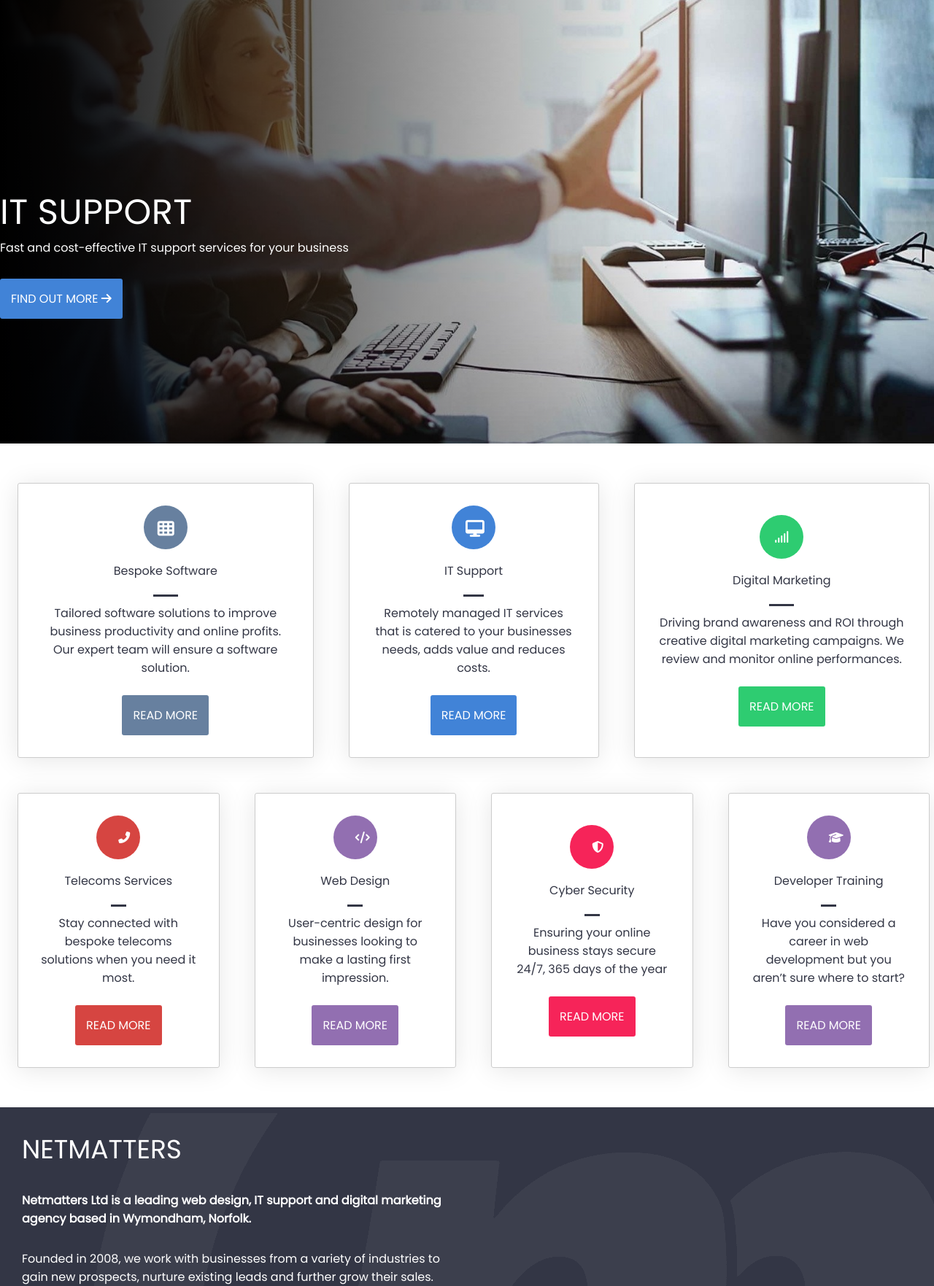
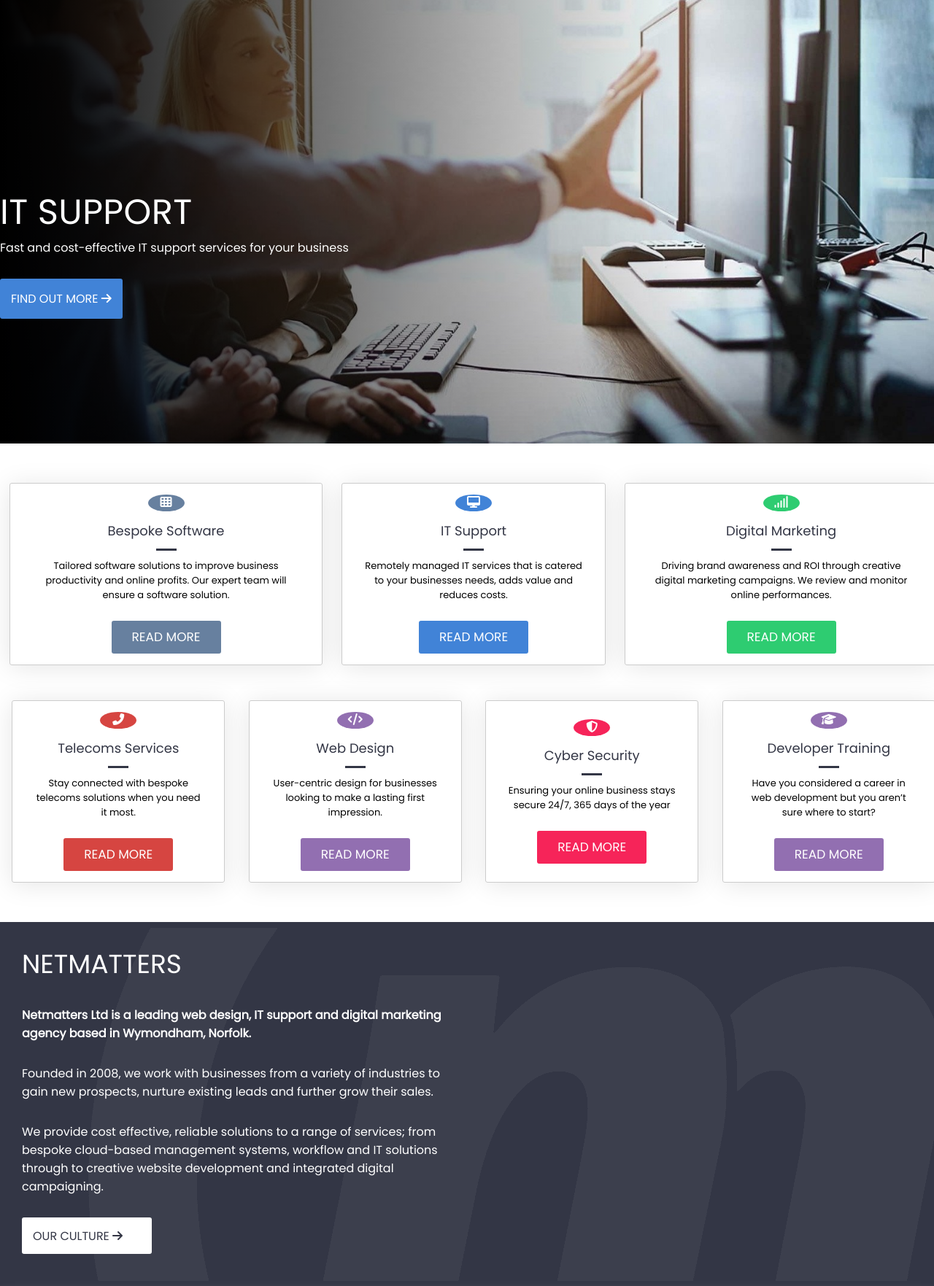
Before and after one commit to Orctooth/PHP_Reflection, a PHP site: page / in a window 1280 px wide. Shown: the part 224-1987 px from the top of the page at 73% size. Run offline with PHP 8.4, Linux system fonts and the light colour scheme; some libraries are stand-ins or nearby versions.

Commit message:
nav cards still need some work

```diff
--- a/css/styles.css
+++ b/css/styles.css
@@ -313,10 +313,19 @@ body {
 .navbar > .tab-wrapper > .bar-child > .dd-background {
   display: none;
   padding: 22px 0px;
-  z-index: 9;
+  z-index: 10;
   position: absolute;
   top: 100%;
   width: 200vw;
+}
+@media screen and (-ms-high-contrast: active), (-ms-high-contrast: none) {
+  .navbar > .tab-wrapper > .bar-child > .dd-background {
+    left: 100%;
+    right: 0%;
+    top: 100%;
+    bottom: 0%;
+    width: 400vw;
+  }
 }
 .navbar > .tab-wrapper > .bar-child > .drop-down {
   display: none;
@@ -508,67 +517,82 @@ body {
   padding: 30px 30px;
   display: flex;
   flex-direction: column;
-  max-width: 100%;
-  height: auto;
+  height: 250px;
   position: relative;
   box-shadow: 0 3px 35px rgba(0, 0, 0, 0.1);
   text-align: center;
   border: 1px solid #ccc;
   border-radius: 3px;
-  margin: 1.5rem 1.5rem;
-}
-.nav-cards > .xl-row-nav > .card-nav > h3, .nav-cards > .xl-row-nav > .card-nav p, .nav-cards .xxl-row-nav .lg-row-nav > .card-nav > h3, .nav-cards .xxl-row-nav .lg-row-nav > .card-nav p {
+  margin: 1.5rem 0.8rem;
+}
+.nav-cards > .xl-row-nav > .card-nav > p, .nav-cards .xxl-row-nav .lg-row-nav > .card-nav > p {
+  font-size: 0.8125rem;
+}
+.nav-cards > .xl-row-nav > .card-nav > h2, .nav-cards .xxl-row-nav .lg-row-nav > .card-nav > h2 {
+  position: relative;
+  font-size: 1.125rem;
+  padding-bottom: 17px;
+  margin: 0 0 11px;
+  font-weight: 200;
   color: #333645;
-  font-weight: 400;
-}
-.nav-cards > .xl-row-nav > .card-nav:hover > p, .nav-cards > .xl-row-nav > .card-nav:hover h3, .nav-cards .xxl-row-nav .lg-row-nav > .card-nav:hover > p, .nav-cards .xxl-row-nav .lg-row-nav > .card-nav:hover h3 {
-  color: #fff;
+  text-align: center;
+  line-height: 1.1;
+  display: block;
+}
+.nav-cards > .xl-row-nav > .card-nav > h2::after, .nav-cards .xxl-row-nav .lg-row-nav > .card-nav > h2::after {
+  position: absolute;
+  content: "";
+  bottom: 0;
+  left: 0;
+  right: 0;
+  margin: auto;
+  width: 28px;
+  height: 3px;
+  display: block;
+  background-color: #333645;
+}
+.nav-cards > .xl-row-nav > .card-nav:hover > p, .nav-cards > .xl-row-nav > .card-nav:hover h2, .nav-cards .xxl-row-nav .lg-row-nav > .card-nav:hover > p, .nav-cards .xxl-row-nav .lg-row-nav > .card-nav:hover h2 {
+  color: #fff;
+}
+.nav-cards > .xl-row-nav > .card-nav:hover > h2::after, .nav-cards .xxl-row-nav .lg-row-nav > .card-nav:hover > h2::after {
+  background-color: #fff;
 }
 .nav-cards > .xl-row-nav > .card-nav > .nav-icon-con, .nav-cards .xxl-row-nav .lg-row-nav > .card-nav > .nav-icon-con {
   border-radius: 50%;
-  width: 60px;
-  height: 60px;
+  width: 50px;
+  height: 100px;
   margin: 0 auto 17px;
   position: relative;
   text-align: center;
   vertical-align: middle;
-  font-size: 1.3rem;
-  line-height: 58px;
+  font-weight: 600;
+  line-height: 1.42857143;
 }
 .nav-cards > .xl-row-nav > .card-nav > .nav-icon-con > span > i, .nav-cards .xxl-row-nav .lg-row-nav > .card-nav > .nav-icon-con > span > i {
   position: absolute;
   top: 10px;
   left: 9px;
-  padding: 10px 10px;
-  font-size: 1.438rem;
-}
-.nav-cards > .xl-row-nav > .card-nav > h3, .nav-cards .xxl-row-nav .lg-row-nav > .card-nav > h3 {
-  align-self: center;
-  display: block;
-  padding-bottom: 20px;
-  position: relative;
-}
-.nav-cards > .xl-row-nav > .card-nav > hr, .nav-cards .xxl-row-nav .lg-row-nav > .card-nav > hr {
-  width: 10%;
-  height: 3px;
-  border: none;
-  color: #333645;
-  margin-bottom: 10px;
-  align-self: center;
-}
-.nav-cards > .xl-row-nav > .card-nav > button, .nav-cards .xxl-row-nav .lg-row-nav > .card-nav > button {
-  margin-top: 10px;
-  margin: 0 auto;
 }
 .nav-cards > .xl-row-nav > .card-nav > span, .nav-cards .xxl-row-nav .lg-row-nav > .card-nav > span {
   padding: 0px 30px;
   text-align: center;
 }
 .nav-cards > .xl-row-nav > .card-nav > .btn-nav, .nav-cards .xxl-row-nav .lg-row-nav > .card-nav > .btn-nav {
+  height: auto;
+  width: 150px;
+  line-height: 35px;
+  font-size: 1.063rem;
+  white-space: normal;
   border: none;
   color: #fff;
   border-radius: 3px;
-  padding: 15px 15px;
+  padding: 5px 15px;
+  display: block;
+  margin-bottom: 0;
+  font-weight: 400;
+  text-align: center;
+  cursor: pointer;
+  margin: 0 auto;
 }
 
 .bespoke, #btn-bespoke {
@@ -1388,7 +1412,6 @@ footer .footer-main .footer-content .social-con .button-container .linked-in:hov
   .xxl-row-nav {
     display: flex;
     flex-direction: row;
-    justify-content: stretch;
     margin: 45px auto;
   }
 
--- a/index.html
+++ b/index.html
@@ -235,12 +235,13 @@
                 <div class="card-nav card-bespoke">
 
                     <div class="nav-icon-con bespoke">
-                    <span style="color:#fff;">
-                        <i class="fas fa-th"></i>
-                    </span>
+                        <span>
+                            <span style="color:#fff;">
+                                <i class="fas fa-th"></i>
+                            </span>
+                        </span>
                     </div>
-                    <h3>Bespoke Software</h3>
-                    <hr class="spacer-rule">
+                    <h2>Bespoke Software</h2>
                     <p>Tailored software solutions to improve business productivity and online profits.
                         Our expert team will ensure a software solution.</p><br>
                     <button class="btn-nav" id="btn-bespoke">READ MORE</button>
@@ -252,13 +253,14 @@
 
                 <div class="card-nav card-IT">
                     <div class="nav-icon-con IT">
-                        <span style="color:#fff;">
-                            <i class="fas fa-desktop"></i>
+                        <span>
+                            <span style="color:#fff;">
+                                <i class="fas fa-desktop"></i>
+                            </span>
                         </span>
                     </div>
 
-                    <h3>IT Support</h3>
-                    <hr class="spacer-rule">
+                    <h2>IT Support</h2>
                     <p>Remotely managed IT services that is catered to your businesses needs, adds value and reduces costs.</p><br>
                     <button class="btn-nav" id="btn-IT">READ MORE</button>
                 </div>
@@ -271,11 +273,10 @@
                             <span style="color:#fff;">
                                 <i class="fas fa-signal"></i>
                             </span>
-                        </span><br>
+                        </span>
                     </div>
 
-                    <h3>Digital Marketing</h3>
-                    <hr class="spacer-rule">
+                    <h2>Digital Marketing</h2>
                     <p>Driving brand awareness and ROI through creative digital marketing campaigns. We review and monitor online performances.</p><br>
                     <button class="btn-nav" id="btn-marketing">READ MORE</button>
                 </div>
@@ -288,17 +289,14 @@
 
                     <div class="card-nav card-telecoms">
 
-                        <span class="nav-icon-con telecoms">
+                        <div class="nav-icon-con telecoms">
                             <span>
                                 <span style="color:#fff;">
                                     <i class="fas fa-phone-alt"></i>
                                 </span>
                             </span>
-                        </span>
-
-
-                        <h3>Telecoms Services</h3>
-                        <hr class="spacer-rule">
+                        </div>
+                        <h2>Telecoms Services</h2>
                         <p>Stay connected with bespoke telecoms solutions when you need it most.</p><br>
                         <button class="btn-nav" id="btn-telecoms">READ MORE</button>
                     </div>
@@ -307,17 +305,14 @@
 
                     <div class="card-nav card-web">
 
-                        <span class="nav-icon-con web-design">
+                        <div class="nav-icon-con web-design">
                             <span>
                                 <span style="color:#fff;">
                                     <i class="fas fa-code"></i>
                                 </span>
                             </span>
-                        </span>
-
-
-                        <h3>Web Design</h3>
-                        <hr class="spacer-rule">
+                        </div>
+                        <h2>Web Design</h2>
                         <p>User-centric design for businesses looking to make a lasting first impression.</p><br>
                         <button class="btn-nav" id="btn-web">READ MORE</button>
                     </div>
@@ -329,17 +324,14 @@
 
                     <div class="card-nav card-security">
 
-                        <span class="nav-icon-con security">
+                        <div class="nav-icon-con security">
                             <span>
                                 <span style="color:#fff;">
                                     <i class="fas fa-shield-alt"></i>
                                 </span>
                             </span>
-                        </span>
-
-
-                        <h3>Cyber Security</h3>
-                        <hr class="spacer-rule">
+                        </div>
+                        <h2>Cyber Security</h2>
                         <p>Ensuring your online business stays secure 24/7, 365 days of the year</p><br>
                         <button class="btn-nav" id="btn-security">READ MORE</button>
                     </div>
@@ -348,18 +340,16 @@
 
                     <div class="card-nav card-schools">
 
-                        <span class="nav-icon-con schools">
+                        <div class="nav-icon-con schools">
                             <span>
                                 <span style="color:#fff;">
                                     <i class="fas fa-graduation-cap"></i>
                                 </span>
                             </span>
 
-                        </span>
+                        </div>
 
-
-                        <h3>Developer Training</h3>
-                        <hr class="spacer-rule">
+                        <h2>Developer Training</h2>
                         <p>Have you considered a career in web development
                             but you aren’t sure where to start?</p><br>
                         <button class="btn-nav" id="btn-school">READ MORE</button>
--- a/scss/_media-queries.scss
+++ b/scss/_media-queries.scss
@@ -331,7 +331,7 @@
     .xxl-row-nav{
         display:flex;
         flex-direction: row;
-        justify-content: stretch;
+        //justify-content: stretch;
         margin: 45px auto;
     }
 
--- a/scss/styles.scss
+++ b/scss/styles.scss
@@ -309,10 +309,17 @@ $hamburger-types: (
             & > .dd-background{
                 display: none;
                 padding: 22px 0px;
-                z-index: 9;
+                z-index: 10;
                 position:absolute;
                 top: 100%;
                 width: 200vw;
+                @media screen and (-ms-high-contrast: active), (-ms-high-contrast: none) {
+                    left:100%;
+                    right:0%;
+                    top:100%;
+                    bottom:0%;
+                    width: 400vw;
+                }
             }
 
             & > .drop-down{
@@ -593,68 +600,70 @@ $hamburger-types: (
             padding: 30px 30px;
             display: flex;
             flex-direction: column;
-            max-width: 100%;
-            height: auto;
+            height: 250px;
             position: relative;
             box-shadow: 0 3px 35px rgb(0 0 0 / 10%);
             text-align: center;
             border: 1px solid #ccc;
             border-radius: 3px;
-            margin: 1.5rem 1.5rem;
-            & > h3, p{
+            margin: 1.5rem .8rem;
+
+            & >p{
+                font-size: .8125rem;
+            }
+            & > h2{
+                position: relative;
+                font-size: 1.125rem;
+                padding-bottom: 17px;
+                margin: 0 0 11px;
+                font-weight: 200;
                 color: #333645;
-                font-weight: 400;
+                text-align: center;
+                line-height: 1.1;
+                display: block;
+            }
+            & > h2::after{
+                position: absolute;
+                content: "";
+                bottom: 0;
+                left: 0;
+                right: 0;
+                margin: auto;
+                width: 28px;
+                height: 3px;
+                display: block;
+                background-color: $navy-ish;
             }
             &:hover{
                 //color: #fff;
-                & > p, h3{
+                & > p, h2{
                     color: #fff;
+                }
+
+                & > h2::after{
+                    background-color: #fff;
                 }
             }
 
             & > .nav-icon-con{
                 border-radius: 50%;
-                width: 60px;
-                height: 60px;
+                width: 50px;
+                height: 100px;
                 margin:0 auto 17px;
                 position:relative;
                 text-align: center;
                 vertical-align: middle;
-                font-size: 1.3rem;
-                line-height: 58px;
+                font-weight: 600;
+                line-height: 1.42857143;
                 & > span{
                     & > i{
                         position: absolute;
                         top: 10px;
                         left: 9px;
-                        padding: 10px 10px;
-                        font-size: 1.438rem;
+
                     }
                 }
 
-            }
-
-            & > h3{
-                align-self: center;
-                display: block;
-
-                padding-bottom: 20px;
-                position: relative;
-            }
-
-            & > hr{
-                width: 10%;
-                height: 3px;
-                border:none;
-                color: $navy-ish;
-                margin-bottom: 10px;
-                align-self: center;
-
-            }
-
-            &> button{
-                margin-top: 10px;
-                margin: 0 auto;
             }
 
             & > span{
@@ -663,10 +672,21 @@ $hamburger-types: (
             }
 
             & > .btn-nav{
+                height: auto;
+                width: 150px;
+                line-height: 35px;
+                font-size: 1.063rem;
+                white-space: normal;
                 border:none;
                 color: #fff;
                 border-radius: 3px;
-                padding: 15px 15px;
+                padding: 5px 15px;
+                display: block;
+                margin-bottom: 0;
+                font-weight: 400;
+                text-align: center;
+                cursor: pointer;
+                margin:0 auto;
             }
 
         }
```
Also changed, not shown: 1 other file.
